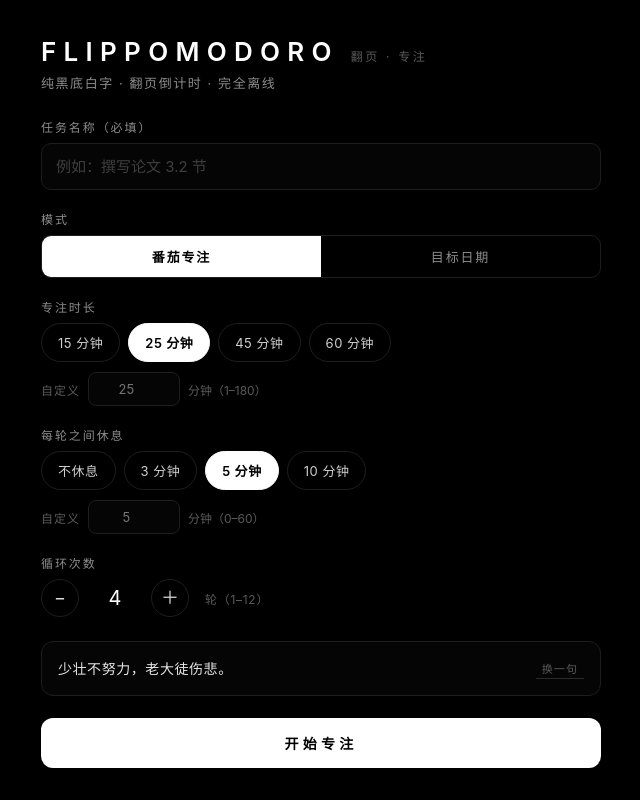
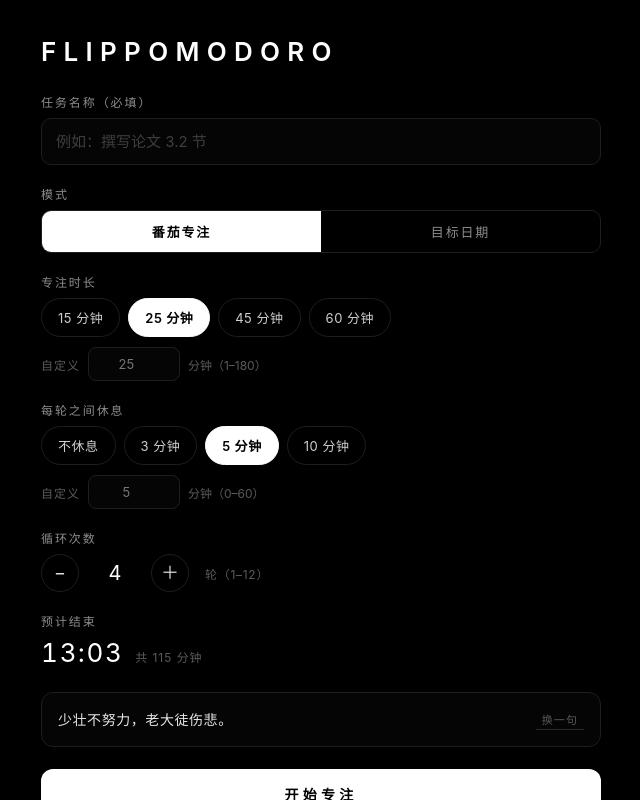
Before and after one commit to lolyeahme/flip-pomodoro, a plain HTML site: page index.html in a window 1280 px wide. Shown: the whole page, without its empty margins (319-959 px from the left). Drawn offline with Linux system fonts and the light colour scheme.

Commit message:
feat: add estimated end time; trim setup header
- New '预计结束' field on the setup screen: live-computed finish time
  (workMin * cycles + breakMin * (cycles-1)) refreshed every second
- Hidden in goal-date mode; edge cases (single cycle, no break) verified
- Remove tagline '纯黑底白字 · 翻页倒计时 · 完全离线' and subtitle
  '翻页 · 专注' from the brand header; drop their dead CSS
- Add docs/feature-eta-spec.md implementation spec

```diff
--- a/index.html
+++ b/index.html
@@ -252,10 +252,8 @@ button{cursor:pointer;background:none;border:0}
 /* ---------- 设置页 ---------- */
 #screen-setup{overflow-y:auto;align-items:center;justify-content:flex-start;padding-top:calc(28px + env(safe-area-inset-top))}
 .setup-inner{width:100%;max-width:560px;margin:auto 0;padding:8px 0 28px}
-.brand{display:flex;align-items:baseline;gap:12px;margin:0 0 4px}
+.brand{display:flex;align-items:baseline;gap:12px;margin:0 0 26px}
 .brand h1{font-size:26px;letter-spacing:.28em;font-weight:600;margin:0;text-transform:uppercase}
-.brand span{font-size:12px;color:var(--dim);letter-spacing:.22em}
-.tagline{color:var(--muted);font-size:13px;letter-spacing:.12em;margin:6px 0 26px}
 
 .field{margin-bottom:20px}
 .field > label{display:block;font-size:12px;letter-spacing:.16em;color:var(--muted);margin-bottom:8px}
@@ -293,6 +291,11 @@ button{cursor:pointer;background:none;border:0}
 .stepper button:hover{border-color:#fff;color:#fff}
 .stepper .val{font-size:20px;min-width:44px;text-align:center;font-variant-numeric:tabular-nums}
 .stepper .hint{font-size:12px;color:var(--dim);margin-left:2px;letter-spacing:.06em}
+
+.eta{display:flex;align-items:baseline;gap:12px}
+.eta-time{font-size:26px;letter-spacing:.06em;color:#fff;font-variant-numeric:tabular-nums}
+.eta-note{font-size:12px;color:var(--dim);letter-spacing:.08em}
+#eta-field{display:none}
 
 .quote-preview{
   border:1px solid var(--line);border-radius:12px;background:#050505;
@@ -402,8 +405,7 @@ body.goal-mode #btn-pause,body.goal-mode #btn-skip{display:none}
 <!-- ================= 设置页 ================= -->
 <section id="screen-setup" class="screen active">
   <div class="setup-inner">
-    <div class="brand"><h1>FlipPomodoro</h1><span>翻页 · 专注</span></div>
-    <p class="tagline">纯黑底白字 · 翻页倒计时 · 完全离线</p>
+    <div class="brand"><h1>FlipPomodoro</h1></div>
 
     <div class="field">
       <label for="task-name">任务名称（必填）</label>
@@ -457,6 +459,14 @@ body.goal-mode #btn-pause,body.goal-mode #btn-skip{display:none}
           <div class="val" id="cyc-val">4</div>
           <button type="button" id="cyc-plus" aria-label="增加">＋</button>
           <span class="hint">轮（1–12）</span>
+        </div>
+      </div>
+
+      <div class="field" id="eta-field">
+        <label>预计结束</label>
+        <div class="eta">
+          <span class="eta-time" id="eta-time">--:--</span>
+          <span class="eta-note" id="eta-note"></span>
         </div>
       </div>
     </div>
@@ -556,6 +566,7 @@ body.goal-mode #btn-pause,body.goal-mode #btn-skip{display:none}
   var durChips = $('dur-chips'), breakChips = $('break-chips');
   var durCustom = $('dur-custom'), breakCustom = $('break-custom');
   var cycVal = $('cyc-val');
+  var etaField = $('eta-field'), etaTime = $('eta-time'), etaNote = $('eta-note');
   var goalDate = $('goal-date'), goalErr = $('goal-err');
   var quotePreviewText = $('quote-preview-text');
   var runTask = $('run-task'), runPhase = $('run-phase'), runRound = $('run-round');
@@ -626,6 +637,19 @@ body.goal-mode #btn-pause,body.goal-mode #btn-skip{display:none}
     return h > 0 ? h + ':' + pad(m) + ':' + pad(ss) : m + ':' + pad(ss);
   }
 
+  /* ---------------- 预计结束时间 ---------------- */
+  function pad2(n) { return n < 10 ? '0' + n : '' + n; }
+
+  function updateEta() {
+    if (S.mode !== 'pomodoro') { etaField.style.display = 'none'; return; }
+    etaField.style.display = 'block';
+    var totalMin = S.workMin * S.cycles + S.breakMin * (S.cycles - 1);
+    var endMs = Date.now() + totalMin * 60 * 1000;
+    var d = new Date(endMs);
+    etaTime.textContent = pad2(d.getHours()) + ':' + pad2(d.getMinutes());
+    etaNote.textContent = '共 ' + totalMin + ' 分钟';
+  }
+
   /* ---------------- 音频提示（WebAudio，无外部资源） ---------------- */
   var audioCtx = null;
   function beep(kind) {
@@ -670,6 +694,7 @@ body.goal-mode #btn-pause,body.goal-mode #btn-skip{display:none}
     goalFields.style.display = mode === 'goal' ? '' : 'none';
     $('start-btn').textContent = mode === 'goal' ? '开始倒数' : '开始专注';
     saveSettings();
+    updateEta();
   }
 
   function bindChips(container, onPick) {
@@ -683,13 +708,14 @@ body.goal-mode #btn-pause,body.goal-mode #btn-skip{display:none}
       saveSettings();
     });
   }
-  bindChips(durChips, function (m) { S.workMin = m; durCustom.value = ''; });
-  bindChips(breakChips, function (m) { S.breakMin = m; breakCustom.value = ''; });
+  bindChips(durChips, function (m) { S.workMin = m; durCustom.value = ''; updateEta(); });
+  bindChips(breakChips, function (m) { S.breakMin = m; breakCustom.value = ''; updateEta(); });
 
   function setCycle(n) {
     S.cycles = Math.min(12, Math.max(1, n));
     cycVal.textContent = S.cycles;
     saveSettings();
+    updateEta();
   }
   $('cyc-minus').addEventListener('click', function () { setCycle(S.cycles - 1); });
   $('cyc-plus').addEventListener('click', function () { setCycle(S.cycles + 1); });
@@ -699,6 +725,7 @@ body.goal-mode #btn-pause,body.goal-mode #btn-skip{display:none}
     S.workMin = clampInt(durCustom.value, 1, 180, S.workMin);
     Array.prototype.forEach.call(durChips.children, function (c) { c.classList.remove('on'); });
     saveSettings();
+    updateEta();
   });
   durCustom.addEventListener('blur', function () {
     durCustom.value = S.workMin;
@@ -709,6 +736,7 @@ body.goal-mode #btn-pause,body.goal-mode #btn-skip{display:none}
     S.breakMin = clampInt(breakCustom.value, 0, 60, S.breakMin);
     Array.prototype.forEach.call(breakChips.children, function (c) { c.classList.remove('on'); });
     saveSettings();
+    updateEta();
   });
   breakCustom.addEventListener('blur', function () {
     breakCustom.value = S.breakMin;
@@ -1165,6 +1193,8 @@ body.goal-mode #btn-pause,body.goal-mode #btn-skip{display:none}
   applyParams();
   setMode(S.mode);
   syncControlsFromState();
+  updateEta();
+  setInterval(updateEta, 1000);
   S.quote = nextQuote();
   quotePreviewText.textContent = S.quote.text;
   if (!goalDate.value) {
```
Also changed, not shown: build/app.template.html (+37 -7 lines), 1 other file.
